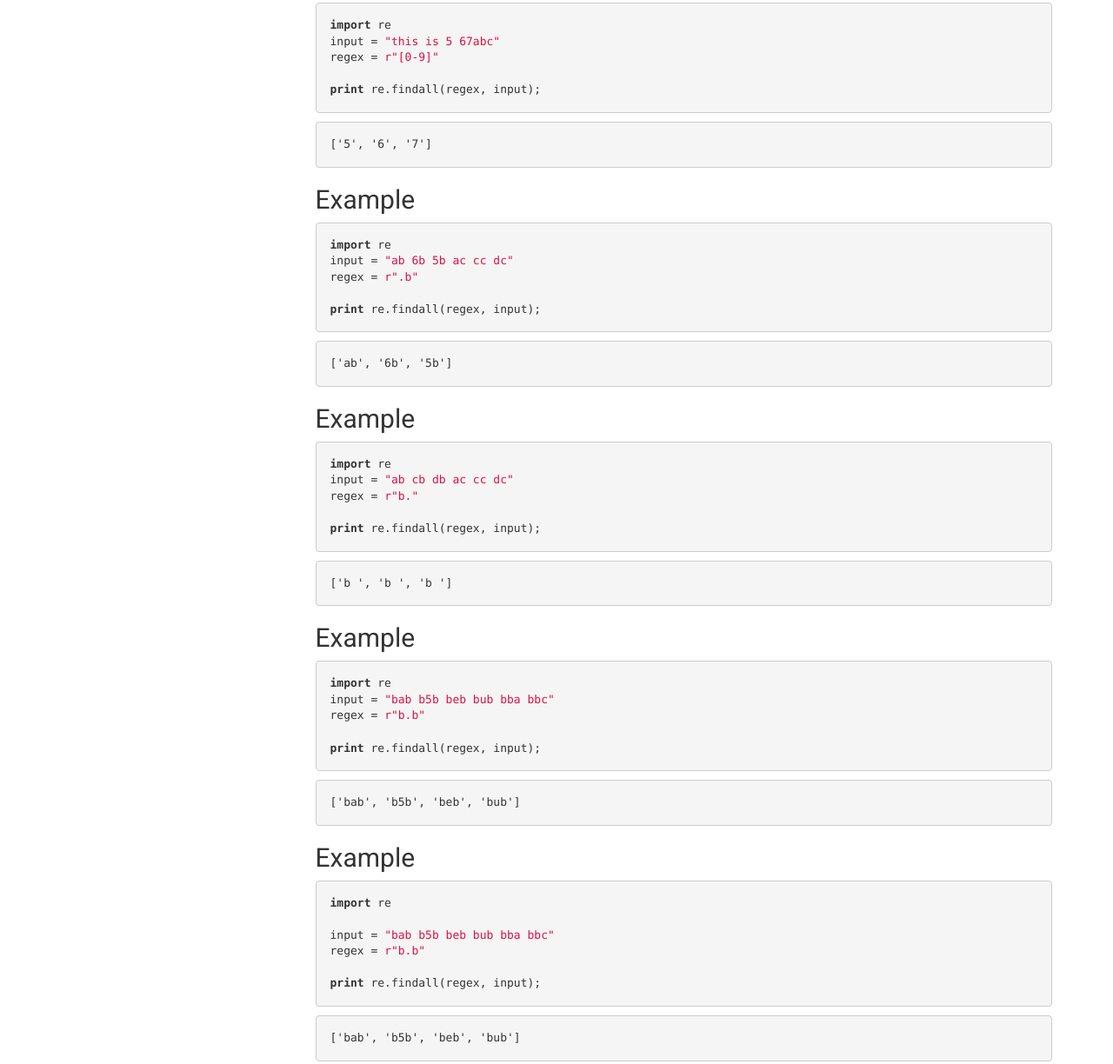
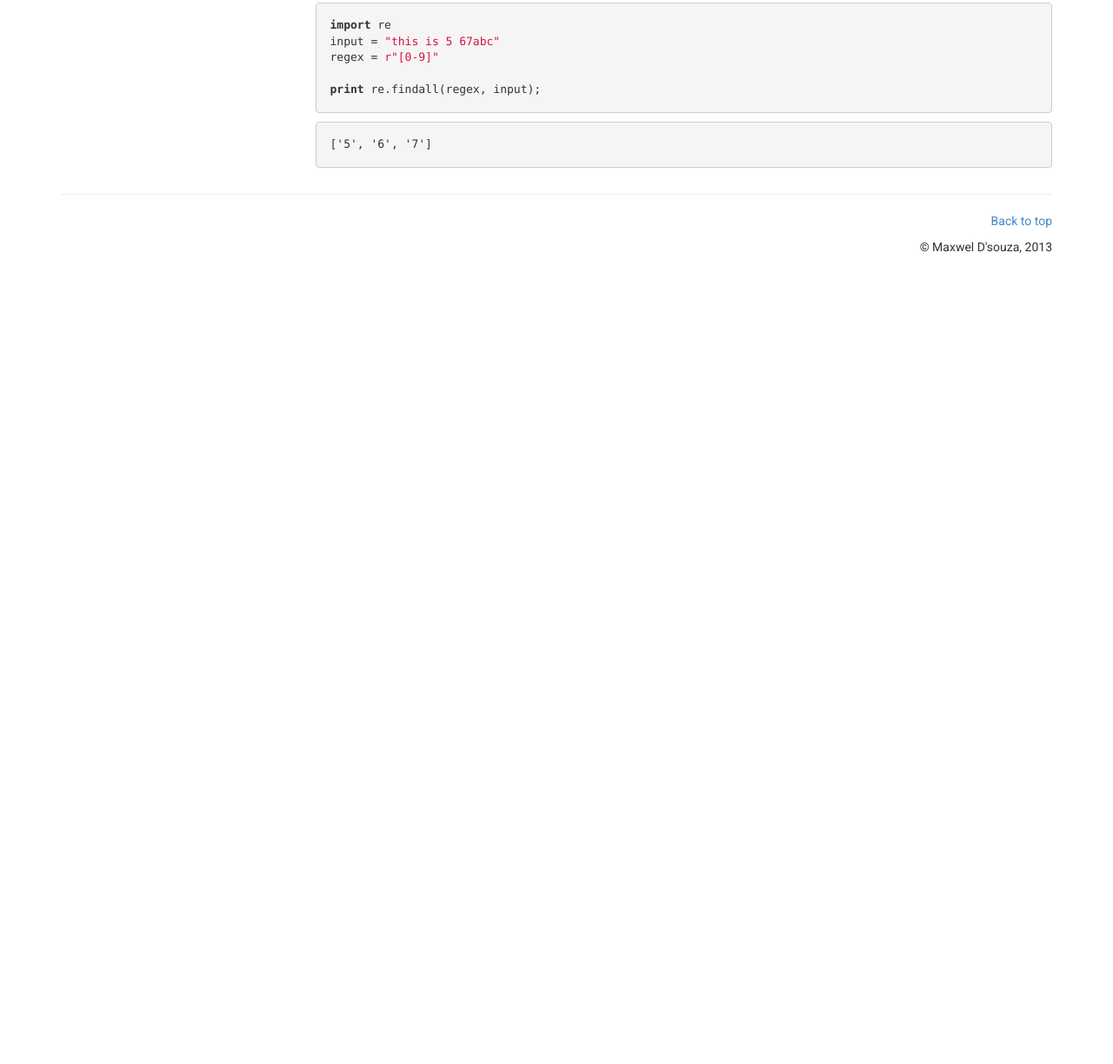
Before and after one commit to maxweldsouza/microexamples, a plain HTML site: page examples/regex.html in a window 1280 px wide. Shown: the part 1045-2269 px from the top of the page at 87% size. After the commit the page ends 1389 px from the top, so only its background shows below. Drawn offline with Linux system fonts and the light colour scheme.

Commit message:
after scons fix

```diff
--- a/examples/regex.html
+++ b/examples/regex.html
@@ -125,47 +125,6 @@ print re.findall(regex, input);
 <pre class="no-highlight"><code>[&#39;5&#39;, &#39;6&#39;, &#39;7&#39;]
 </code></pre>
 
-<h2>Example</h2>
-<pre class="regex"><code>import re
-input = &quot;ab 6b 5b ac cc dc&quot;
-regex = r&quot;.b&quot;
-
-print re.findall(regex, input);
-</code></pre>
-<pre class="no-highlight"><code>[&#39;ab&#39;, &#39;6b&#39;, &#39;5b&#39;]
-</code></pre>
-
-<h2>Example</h2>
-<pre class="regex"><code>import re
-input = &quot;ab cb db ac cc dc&quot;
-regex = r&quot;b.&quot;
-
-print re.findall(regex, input);
-</code></pre>
-<pre class="no-highlight"><code>[&#39;b &#39;, &#39;b &#39;, &#39;b &#39;]
-</code></pre>
-
-<h2>Example</h2>
-<pre class="regex"><code>import re
-input = &quot;bab b5b beb bub bba bbc&quot;
-regex = r&quot;b.b&quot;
-
-print re.findall(regex, input);
-</code></pre>
-<pre class="no-highlight"><code>[&#39;bab&#39;, &#39;b5b&#39;, &#39;beb&#39;, &#39;bub&#39;]
-</code></pre>
-
-<h2>Example</h2>
-<pre class="regex"><code>import re
-
-input = &quot;bab b5b beb bub bba bbc&quot;
-regex = r&quot;b.b&quot;
-
-print re.findall(regex, input);
-</code></pre>
-<pre class="no-highlight"><code>[&#39;bab&#39;, &#39;b5b&#39;, &#39;beb&#39;, &#39;bub&#39;]
-</code></pre>
-
 </div>
 </div>
  <hr>
```
Also changed, not shown: examples/python/comments.html (+0 -19 lines), examples/regex/Any Character.html (+0 -11 lines), examples/regex/basics.html (+0 -41 lines), index.html (+1 -1 lines).
